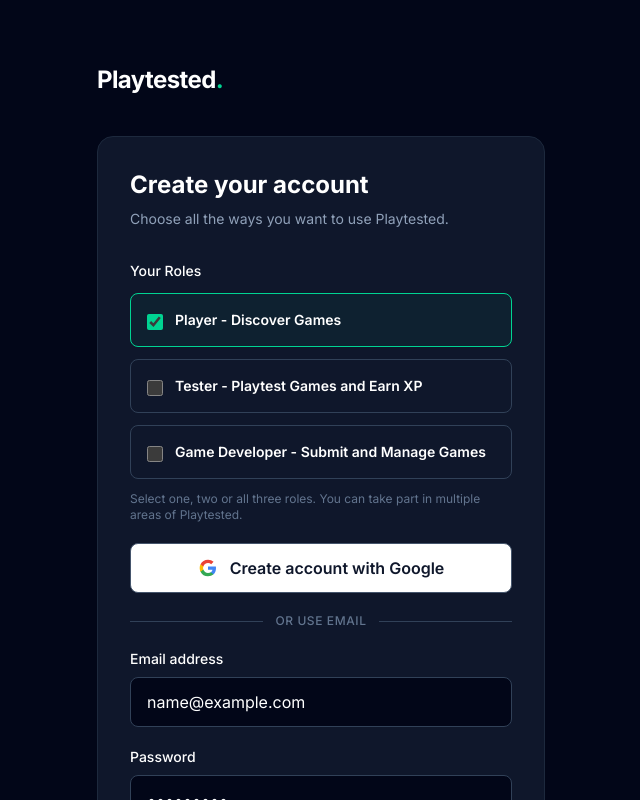
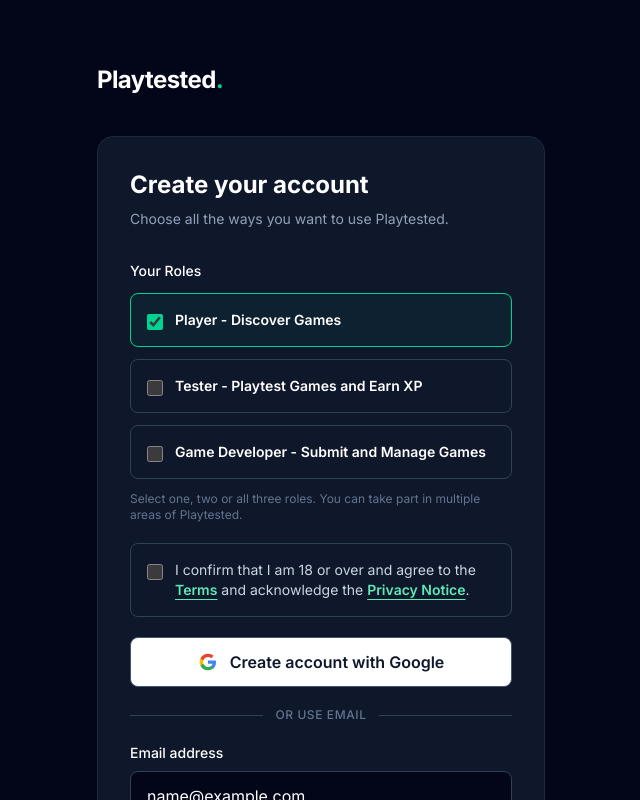
Before and after one commit to rumplesplintshins-commits/playtested, a Next.js app: page /login in a window 1280 px wide. Both pictures are taken after typing "name@example.com", "Sample123" into the empty fields and a click on the button "Create an account". Shown: the top 800 px of the page, without its empty margins (319-959 px from the left). Built offline with nearby package versions, Linux system fonts and the light colour scheme.

Commit message:
Require 18+ confirmation for account signup

```diff
--- a/app/login/page.tsx
+++ b/app/login/page.tsx
@@ -28,6 +28,7 @@ export default function LoginPage() {
   const [email, setEmail] = useState("");
   const [password, setPassword] = useState("");
   const [signupRoles, setSignupRoles] = useState<SignupRole[]>(["player"]);
+  const [ageConfirmed, setAgeConfirmed] = useState(false);
   const [nextPath, setNextPath] = useState("/");
   const [message, setMessage] = useState("");
   const [loading, setLoading] = useState(false);
@@ -60,6 +61,7 @@ export default function LoginPage() {
     const nextMode = mode === "login" ? "signup" : "login";
     setMode(nextMode);
     setMessage("");
+    setAgeConfirmed(false);
 
     const params = new URLSearchParams();
     if (nextMode === "signup") {
@@ -84,6 +86,11 @@ export default function LoginPage() {
       return;
     }
 
+    if (mode === "signup" && !ageConfirmed) {
+      setMessage("You must confirm that you are 18 or over to create a Playtested account.");
+      return;
+    }
+
     if (mode === "signup" && isDisposableEmail(normalizedEmail)) {
       setMessage("Please use a permanent email address. Temporary or disposable email services aren't supported.");
       return;
@@ -103,7 +110,7 @@ export default function LoginPage() {
           password,
           options: {
             emailRedirectTo: callbackUrl.toString(),
-            data: { signup_roles: signupRoles },
+            data: { signup_roles: signupRoles, age_18_confirmed: true },
           },
         });
 
@@ -199,10 +206,26 @@ export default function LoginPage() {
               </fieldset>
             )}
 
+            {mode === "signup" && (
+              <label className="flex cursor-pointer items-start gap-3 rounded-lg border border-slate-700 p-4 text-sm text-slate-300">
+                <input
+                  type="checkbox"
+                  disabled={loading}
+                  checked={ageConfirmed}
+                  onChange={(event) => { setAgeConfirmed(event.target.checked); setMessage(""); }}
+                  className="mt-1 h-4 w-4 shrink-0 accent-emerald-400"
+                />
+                <span>
+                  I confirm that I am 18 or over and agree to the <Link href="/terms" className="font-semibold text-emerald-300 underline underline-offset-4">Terms</Link> and acknowledge the <Link href="/privacy" className="font-semibold text-emerald-300 underline underline-offset-4">Privacy Notice</Link>.
+                </span>
+              </label>
+            )}
+
             <GoogleSignInButton
               mode={mode}
               signupRoles={signupRoles}
               nextPath={nextPath}
+              ageConfirmed={ageConfirmed}
               loading={loading}
               setLoading={setLoading}
               setMessage={setMessage}
```
